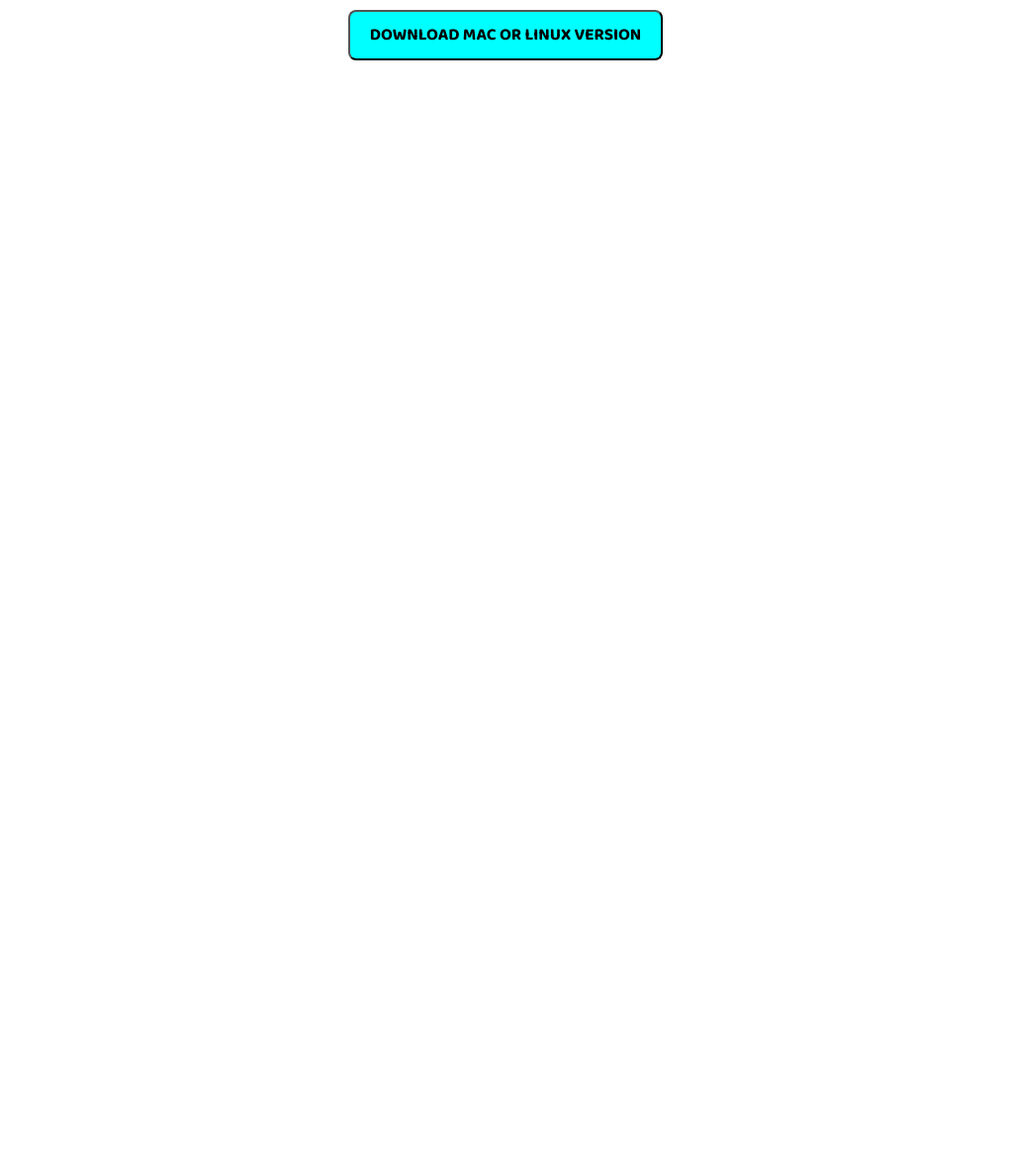
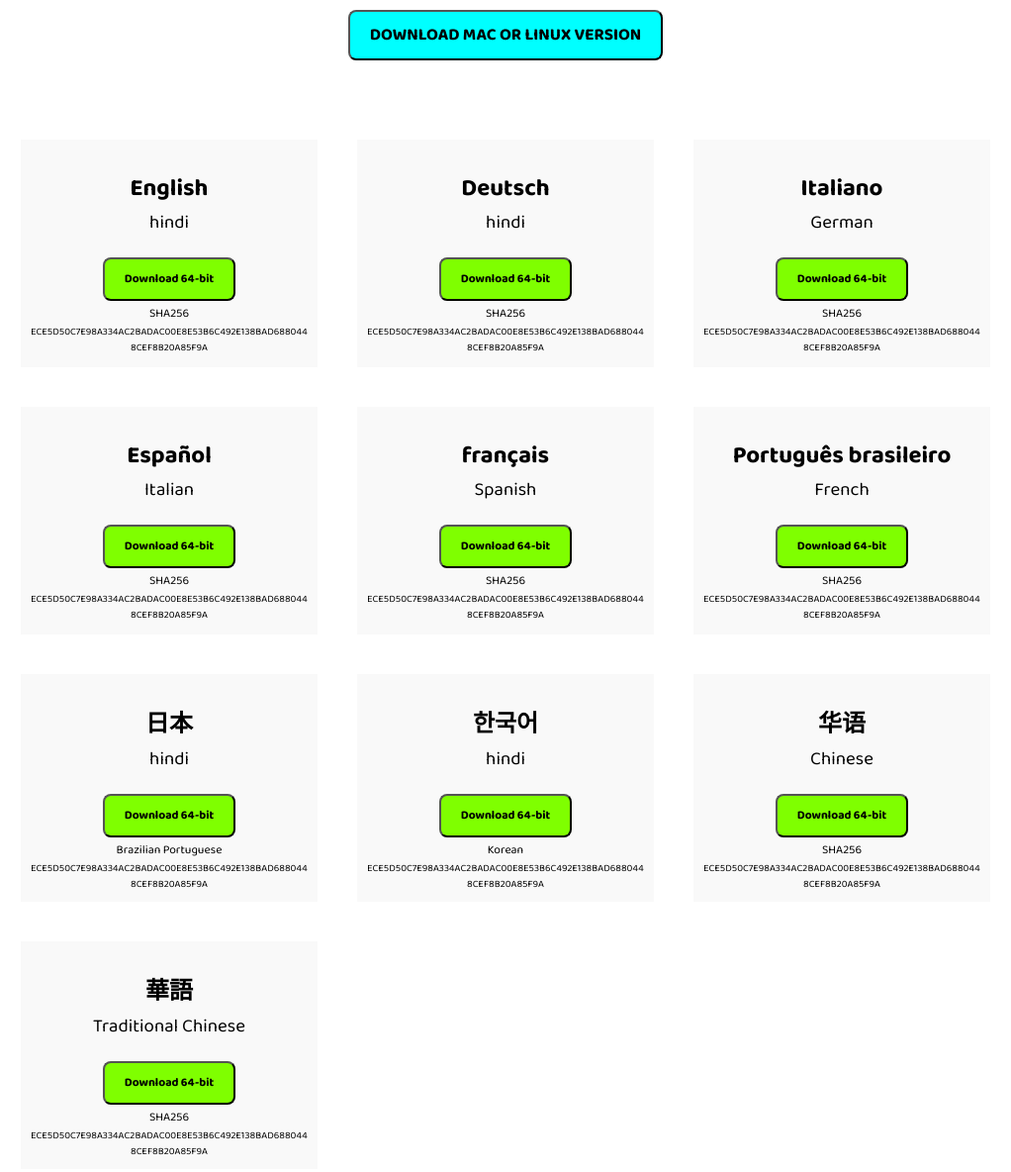
Before and after one commit to gohilkalpesh47/Exercise-6, a plain HTML site: page index.html in a window 1280 px wide. Shown: the part 500-1684 px from the top of the page at 99% size, without its empty margins (129-1151 px from the left). Before the commit the page ends 800 px from the top, so only its background shows below. Drawn offline with Linux system fonts and the light colour scheme.

Commit message:
Update index.html

```diff
--- a/index.html
+++ b/index.html
@@ -15,6 +15,10 @@
             margin: 0;
             padding: 0;
         }
+        header{
+            position: sticky;
+            top: 0;
+        }
 
         nav {
             height: 15vh;
@@ -22,6 +26,7 @@
             display: flex;
             /* justify-content: space-between; */
             align-items: center;
+            background-color: white;
 
         }
 
@@ -53,7 +58,8 @@
             cursor: pointer;
             font-family: "Baloo Bhai 2", sans-serif;
         }
-        .class1{
+
+        .class1 {
             display: flex;
             height: 20vh;
             margin-top: 70px;
@@ -62,31 +68,37 @@
             align-items: center;
             gap: 20px;
         }
-        .class2{
+
+        .class2 {
             height: 20vh;
             /* background-color: rgb(82, 171, 66); */
             display: flex;
             justify-content: center;
             align-items: center;
         }
-        p{
+
+        p {
             text-align: center;
             font-size: 30px;
-            padding: 0 100px;}
+            padding: 0 100px;
+        }
 
-        h1{
+        h1 {
             font-size: 50px;
             font-family: "Baloo Bhai 2", sans-serif;
             font-weight: normal;
         }
-        div>img{
+
+        div>img {
             height: 45px;
         }
-        .button{
-        display: flex;
-        justify-content: center;
+
+        .button {
+            display: flex;
+            justify-content: center;
         }
-        button{
+
+        .but {
             font-size: 17px;
             font-family: "Baloo Bhai 2", sans-serif;
             padding: 10px 20px;
@@ -95,9 +107,76 @@
             font-weight: bolder;
             cursor: pointer;
         }
-        button:hover{
+
+        button:hover {
             background-color: rgb(10, 197, 197);
         }
+
+        .container {
+            height: 1000px;
+            width: 80vw;
+            /* border: 2px solid black; */
+            display: grid;
+            grid-template-columns: auto auto auto;
+            align-content: center;
+            justify-content: center;
+            gap: 40px;
+            margin: 100px auto;
+
+
+        }
+
+        .items {
+            background-color: #f9f9f9;
+            height: 200px;
+            width: 300px;
+            gap: 1px;
+            text-align: center;
+            font-family: "Baloo Bhai 2", sans-serif;
+            padding-top: 30px;
+            transition: transform 0.3s ease-in-out;
+        }
+        .items:hover{
+            box-shadow: 0px 0px 1px black;
+            transform: scale(1.05);
+        }
+
+        h3 {
+            font-weight: lighter;
+        }
+
+        .but2 {
+            background-color: chartreuse;
+            font-size: 12px;
+            font-family: "Baloo Bhai 2", sans-serif;
+            padding: 10px 20px;
+            border-radius: 8px;
+            font-weight: bolder;
+            cursor: pointer;
+            margin-top: 20px;
+        }
+
+        a {
+            text-decoration: none;
+            color: black;
+        }
+
+        .but2:hover {
+            background-color: rgb(179, 241, 117);
+        }
+
+        h4 {
+            font-size: 12px;
+            padding-top: 3px;
+            font-weight: lighter;
+        }
+
+        .sp {
+            font-size: 10px;
+            text-align: center;
+            padding: 0 10px;
+            word-wrap: break-word;
+       }
     </style>
 </head>
 
@@ -123,11 +202,85 @@
             <img src="Reviews.jpg" alt="">
         </div>
         <div class="class2">
-            <p>Download and try UltraEdit before you buy it! This download includes the full Windows version of the text editor.</p>
+            <p>Download and try UltraEdit before you buy it! This download includes the full Windows version of the text
+                editor.</p>
         </div>
         <div class="button">
-        <button>DOWNLOAD MAC OR LINUX VERSION</button>
-    </div>
+            <button class="but">DOWNLOAD MAC OR LINUX VERSION</button>
+        </div>
+        <div class="container">
+            <div class="items">
+                <h2>English</h2>
+                <h3>hindi</h3>
+                <button class="but2"><a href="ue_english_64.exe">Download 64-bit</a></button>
+                <h4>SHA256</h4>
+                <p class="sp">ECE5D50C7E98A334AC2BADAC00E8E53B6C492E138BAD6880448CEF8B20A85F9A</p>
+            </div>
+            <div class="items">
+                <h2>Deutsch</h2>
+                <h3>hindi</h3>
+                <button class="but2"><a href="ue_english_64.exe">Download 64-bit</a></button>
+                <h4>SHA256</h4>
+                <p class="sp">ECE5D50C7E98A334AC2BADAC00E8E53B6C492E138BAD6880448CEF8B20A85F9A</p>
+            </div>
+            <div class="items">
+                <h2>Italiano</h2>
+                <h3>German</h3>
+                <button class="but2"><a href="ue_english_64.exe">Download 64-bit</a></button>
+                <h4>SHA256</h4>
+                <p class="sp">ECE5D50C7E98A334AC2BADAC00E8E53B6C492E138BAD6880448CEF8B20A85F9A</p>
+            </div>
+            <div class="items">
+                <h2>Español</h2>
+                <h3>Italian
+                </h3>
+                <button class="but2"><a href="ue_english_64.exe">Download 64-bit</a></button>
+                <h4>SHA256</h4>
+                <p class="sp">ECE5D50C7E98A334AC2BADAC00E8E53B6C492E138BAD6880448CEF8B20A85F9A</p>
+            </div>
+            <div class="items">
+                <h2>français</h2>
+                <h3>Spanish</h3>
+                <button class="but2"><a href="ue_english_64.exe">Download 64-bit</a></button>
+                <h4>SHA256</h4>
+                <p class="sp">ECE5D50C7E98A334AC2BADAC00E8E53B6C492E138BAD6880448CEF8B20A85F9A</p>
+            </div>
+            <div class="items">
+                <h2>Português brasileiro</h2>
+                <h3>French</h3>
+                <button class="but2"><a href="ue_english_64.exe">Download 64-bit</a></button>
+                <h4>SHA256</h4>
+                <p class="sp">ECE5D50C7E98A334AC2BADAC00E8E53B6C492E138BAD6880448CEF8B20A85F9A</p>
+            </div>
+            <div class="items">
+                <h2>日本</h2>
+                <h3>hindi</h3>
+                <button class="but2"><a href="ue_english_64.exe">Download 64-bit</a></button>
+                <h4>Brazilian Portuguese</h4>
+                <p class="sp">ECE5D50C7E98A334AC2BADAC00E8E53B6C492E138BAD6880448CEF8B20A85F9A</p>
+            </div>
+            <div class="items">
+                <h2>한국어</h2>
+                <h3>hindi</h3>
+                <button class="but2"><a href="ue_english_64.exe">Download 64-bit</a></button>
+                <h4>Korean</h4>
+                <p class="sp">ECE5D50C7E98A334AC2BADAC00E8E53B6C492E138BAD6880448CEF8B20A85F9A</p>
+            </div>
+            <div class="items">
+                <h2>华语</h2>
+                <h3>Chinese</h3>
+                <button class="but2"><a href="ue_english_64.exe">Download 64-bit</a></button>
+                <h4>SHA256</h4>
+                <p class="sp">ECE5D50C7E98A334AC2BADAC00E8E53B6C492E138BAD6880448CEF8B20A85F9A</p>
+            </div>
+            <div class="items">
+                <h2>華語</h2>
+                <h3>Traditional Chinese</h3>
+                <button class="but2"><a href="ue_english_64.exe">Download 64-bit</a></button>
+                <h4>SHA256</h4>
+                <p class="sp">ECE5D50C7E98A334AC2BADAC00E8E53B6C492E138BAD6880448CEF8B20A85F9A</p>
+            </div>
+        </div>
 
     </main>
 </body>
```
